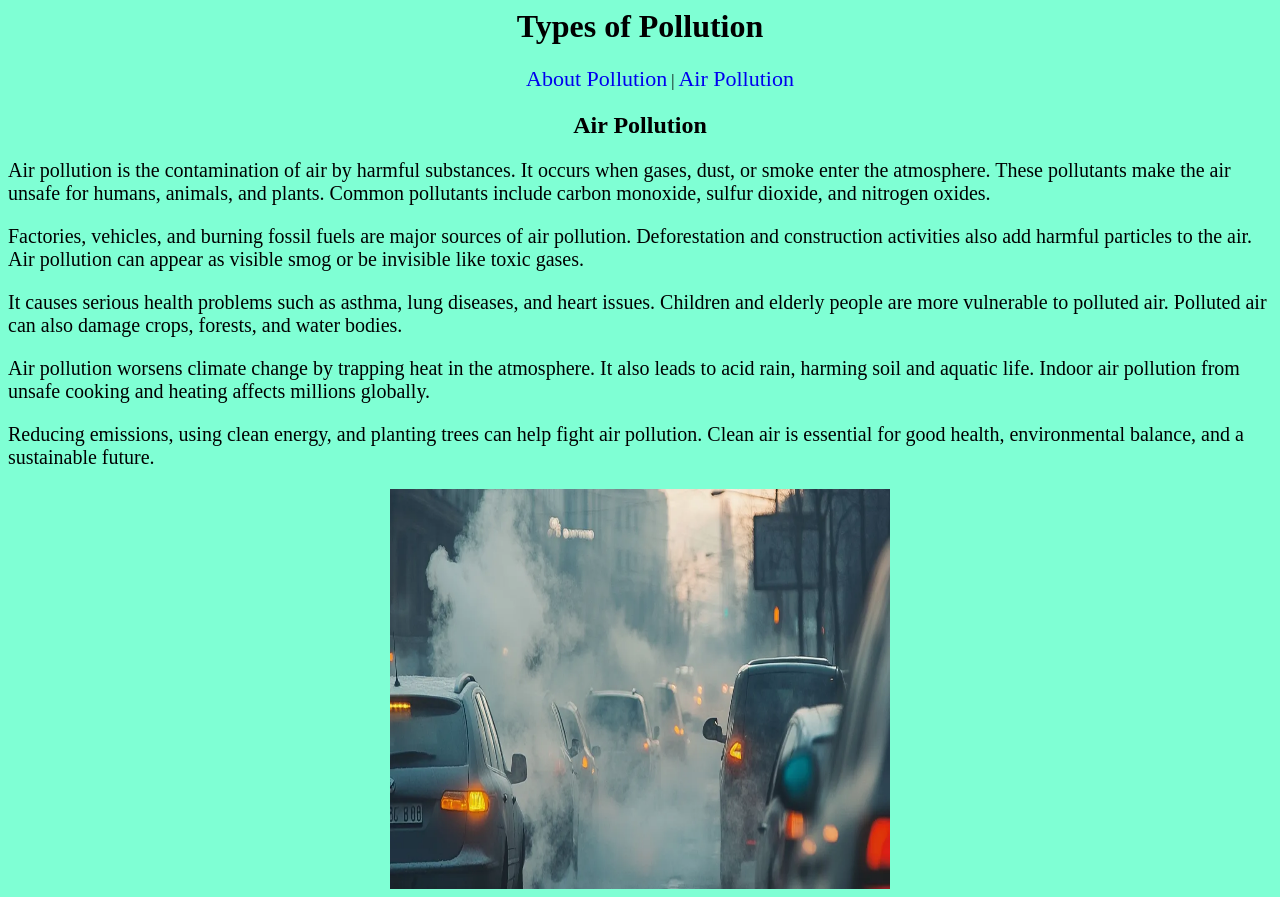
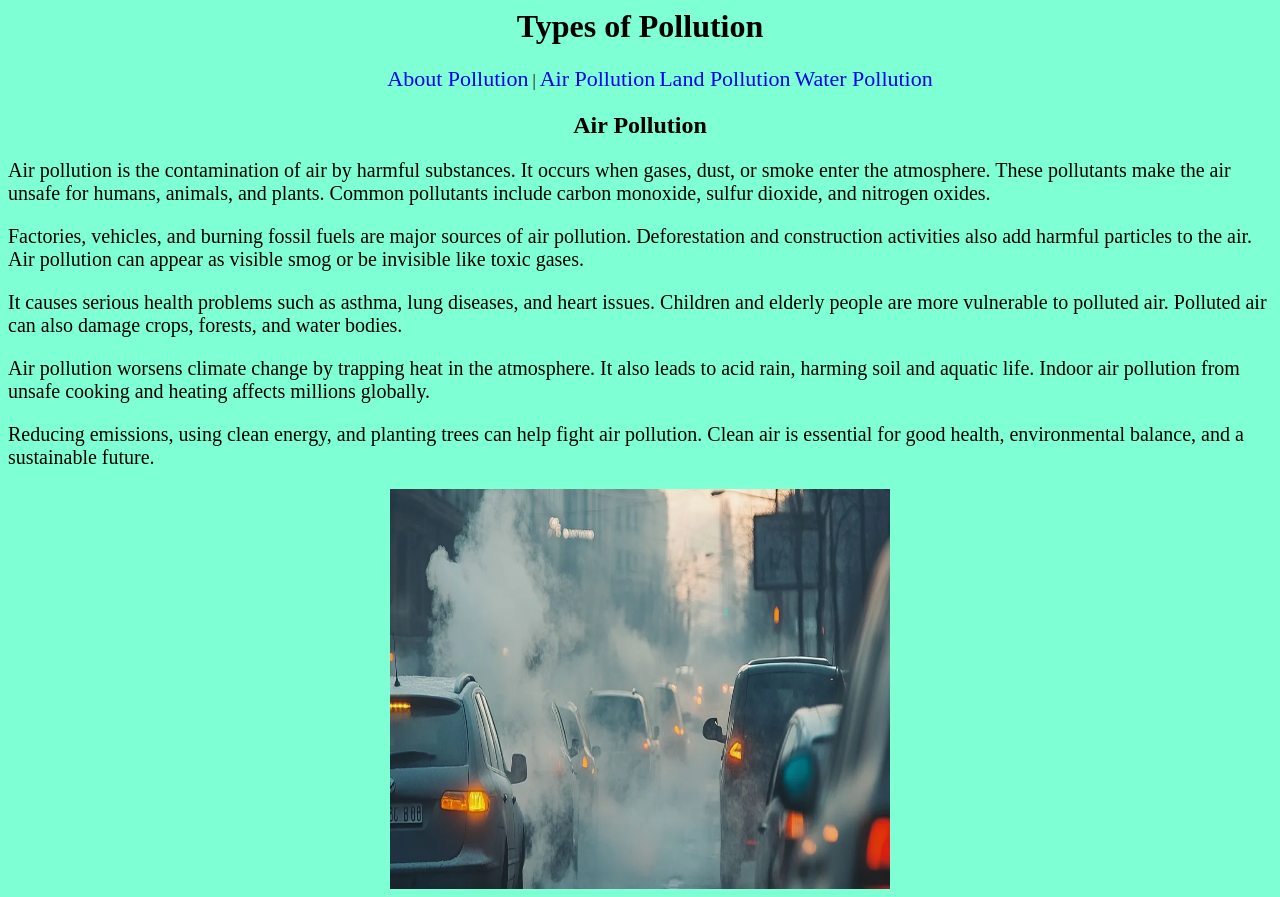
Before and after one commit to PushtiAgarwal/Pollution, a plain HTML site: page airpollution.html in a window 1280 px wide. Drawn offline with Linux system fonts and the light colour scheme.

Commit message:
Update airpollution.html

```diff
--- a/airpollution.html
+++ b/airpollution.html
@@ -10,6 +10,8 @@
 <ul style="text-align:center; list-style:none;">
   <li style="display:inline-block;font-size:22px;"><a style="text-decoration:none;" href="index.html">About Pollution </a></li> |
     <li style="display:inline-block;font-size:22px;"><a style="text-decoration:none;" href="airpollution.html">Air Pollution </a></li>
+  <li style="display:inline-block;font-size:22px;"><a style="text-decoration:none;" href="landpollution.html">Land Pollution </a></li>
+  <li style="display:inline-block;font-size:22px;"><a style="text-decoration:none;" href="waterpollution.html">Water Pollution </a></li>
 </nav>
 </header>
 <section>
```
